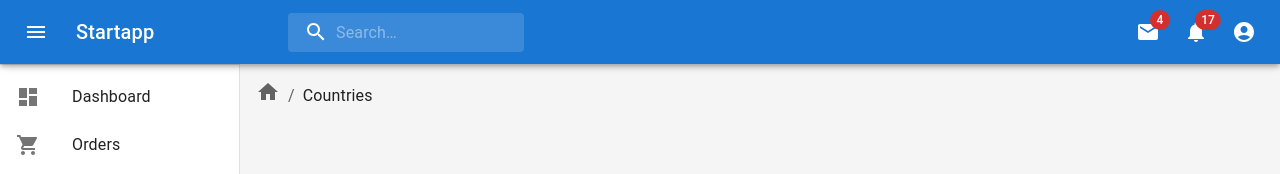
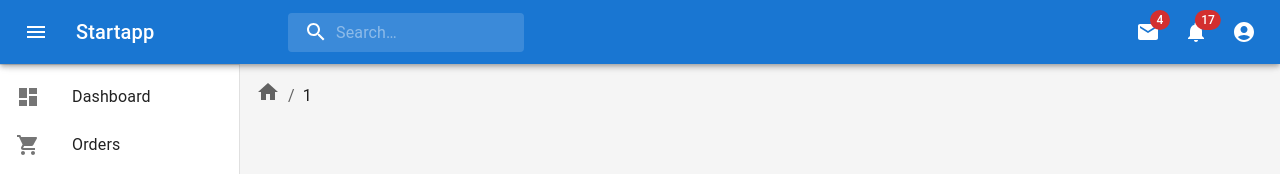
Before and after one commit to faridlab/sugar-next, a Next.js app: page /1/create in a window 1280 px wide. Shown: the top 174 px of the page. Built offline with nearby package versions, Linux system fonts and the light colour scheme; no server answers.

Commit message:
fix: title by collection

```diff
--- a/pages/[collection]/create.tsx
+++ b/pages/[collection]/create.tsx
@@ -51,7 +51,6 @@ const CollectionCreatePage: NextPageWithLayout = () => {
         data: payloadData
       })
       const response = await createPost(payload).unwrap()
-      console.log(response)
       const { status, message } = response
       openDialog({
         title: status,
@@ -88,7 +87,7 @@ const CollectionCreatePage: NextPageWithLayout = () => {
             <Link underline="hover" color="inherit" href="/">
               <HomeIcon />
             </Link>
-            <Typography color="text.primary">Countries</Typography>
+            <Typography color="text.primary">{collection}</Typography>
           </Breadcrumbs>
         </Stack>
       </Box>
```
